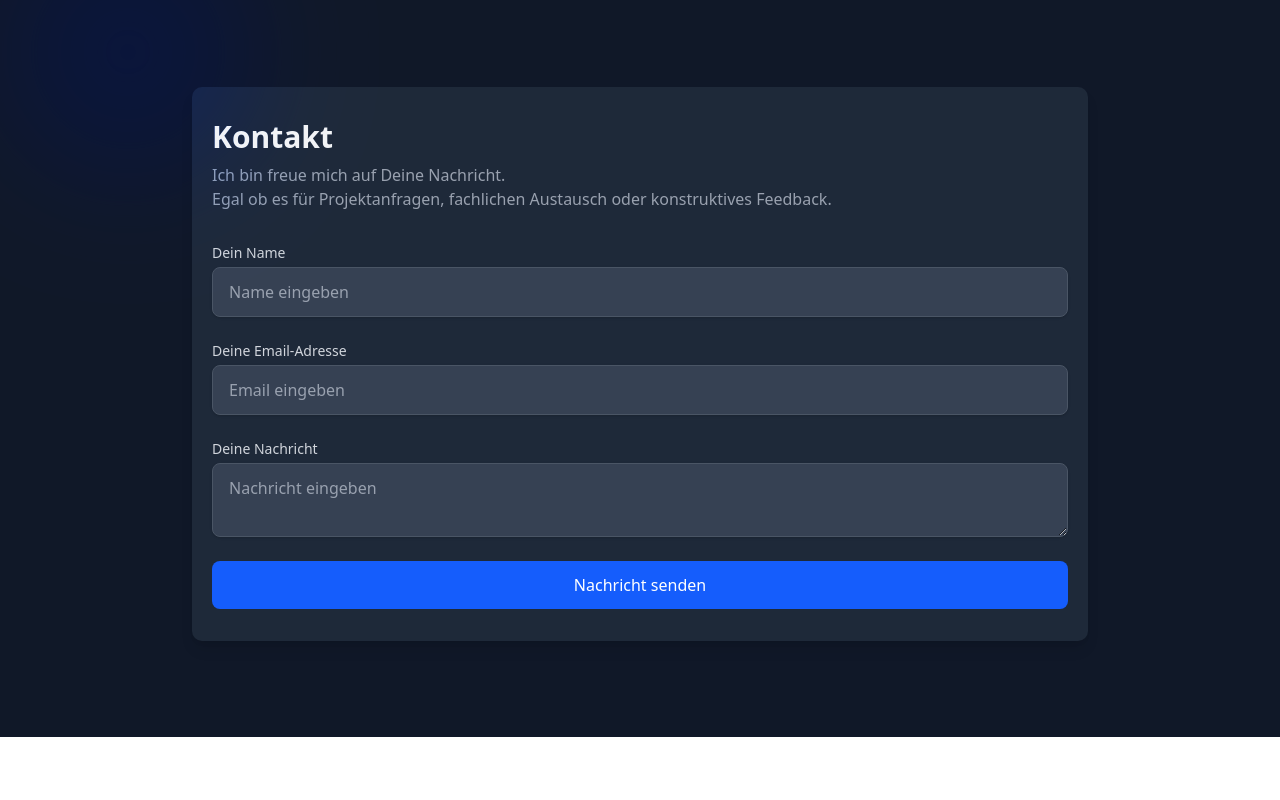
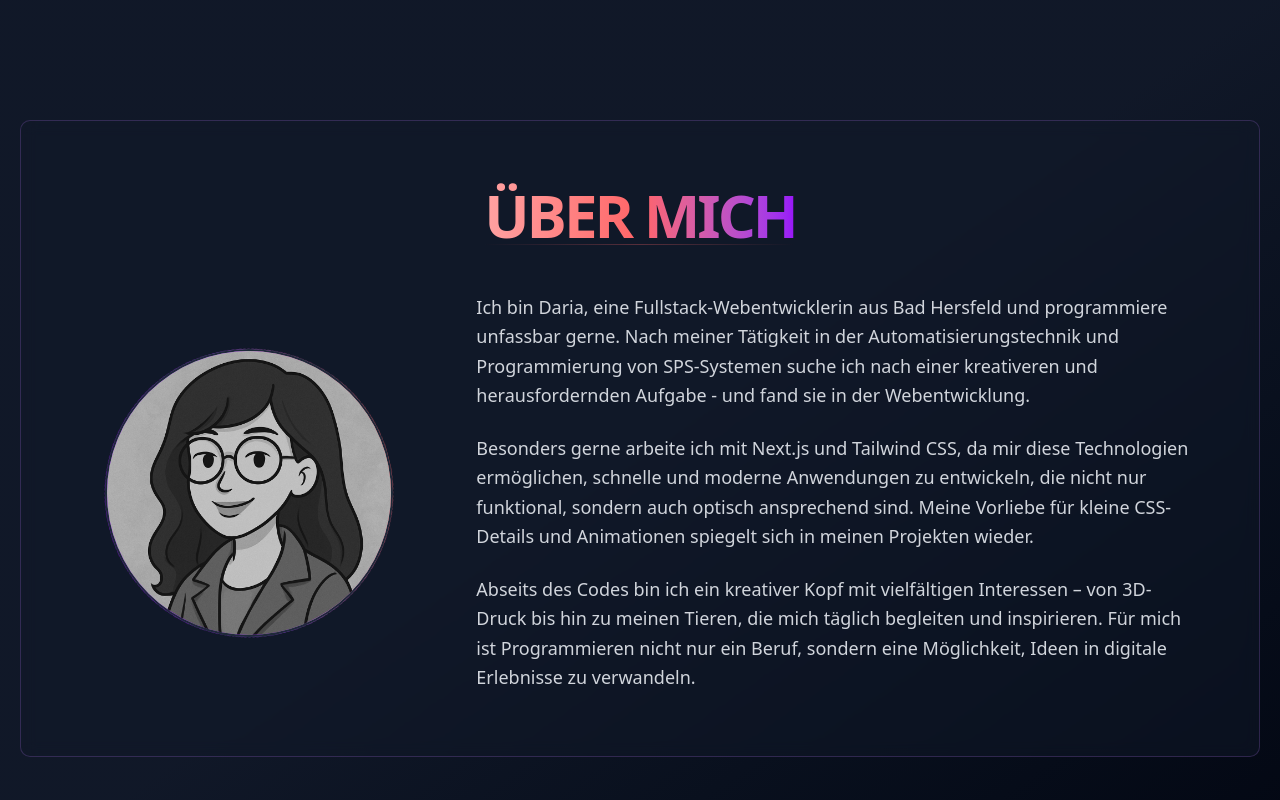
Before and after one commit to BlackReacon/portfolio, a Next.js app: page / in a window 1280 px wide. Shown: the part 620-1420 px from the top of the page. Before the commit the page ends 1357 px from the top, so only its background shows below. Built offline with nearby package versions, Linux system fonts and the light colour scheme.

Commit message:
update About me Page

```diff
--- a/src/app/page.tsx
+++ b/src/app/page.tsx
@@ -9,8 +9,8 @@ export default function Home() {
     <div className="min-h-screen bg-gray-900 text-white">
       <main>
          <Hero />
-    {/*    <About />
-        <SkillsPage />
+        <About />
+      {/*  <SkillsPage />
         <ProjectsPage/> */}
         <ContactPage />
       </main>
--- a/src/components/sections/about/page.tsx
+++ b/src/components/sections/about/page.tsx
@@ -3,24 +3,41 @@ import Image from "next/image";
 export default function AboutPage() {
   return (
     <>
-      <section id="about" className="py-24">
-        <div className="container mx-auto px-5">
-          <div className="bg-[#0f0f0f] border border-green-400/20 my-8">
+      <section
+        id="about"
+        className="relative py-24 bg-gradient-to-br from-gray-900 via-gray-900 to-gray-950 border-t border-b border-purple-400/30"
+      >
+
+        {/* about me - container */}
+        <div className="container mx-auto px-5 relative">
+          <div className="group bg-gray-900/50 backdrop-blur-sm border border-purple-400/20 rounded-lg my-8 overflow-hidden">
             <div className="p-8 md:p-16">
-              <h2 className="text-4xl md:text-6xl font-extrabold uppercase tracking-wider text-center mb-12 bg-gradient-to-r from-green-400 to-blue-500 bg-clip-text text-transparent">
-                Über mich
-                <div className="w-24 h-1 bg-gradient-to-r from-green-400 via-blue-500 to-purple-500 mx-auto mt-6" />
+
+              {/* about me - title */}
+              <div className="text-center mb-12">
+              <h2 className="text-4xl md:text-6xl font-extrabold uppercase tracking-tighter inline-block relative group">
+                <span className="bg-gradient-to-r from-red-300 via-red-400 to-purple-600 bg-clip-text text-transparent">
+                  Über mich
+                </span>
+                <div className="absolute bottom-0 left-0 w-full h-px overflow-hidden">
+                  <div className="absolute bottom-0 left-0 w-full h-0.5 bg-gradient-to-r from-transparent via-red-400/30 to-transparent group-hover:via-red-400/80 transition-colors duration-500 ease-in-out" />
+                </div>
               </h2>
-              <div className="grid grid-cols-1 md:grid-cols-3 gap-16 items-center">
-                {/* Profilpicture */}
-                <div className="w-48 h-48 md:w-72 md:h-72 relative mx-auto">
-                  <div className="absolute inset-0 bg-gradient-to-r from-green-400 via-blue-500 to-purple-500 rounded-full p-1">
-                    <div className="relative w-full h-full  rounded-full overflow-hidden">
+            </div>
+
+              {/* about me - image */}
+              <div className="grid grid-cols-1 lg:grid-cols-3 gap-16 items-center">
+                <div className="relative mx-auto">
+                  <div className="w-48 h-48 lg:w-72 lg:h-72 relative group">
+                    <div className="absolute inset-0 bg-gradient-to-r from-red-400 via-purple-500 to-purple-600 rounded-full p-1 animate-[spin_4s_linear_infinite]">
+                      <div className="absolute inset-0 bg-gradient-to-r from-red-400 via-purple-500 to-purple-600 rounded-full opacity-0 group-hover:opacity-100 blur-md transition-all duration-700"></div>
+                    </div>
+                    <div className="relative w-full h-full rounded-full overflow-hidden border-2 border-gray-800 group-hover:border-purple-500/30 transition-all duration-500">
                       <Image
                         src="/profilpicture.png"
                         alt="Profil Bild von Daria"
                         fill
-                        className="object-cover"
+                        className="object-cover grayscale group-hover:grayscale-0 transition-all duration-700"
                         sizes="(max-width: 768px) 100vw, (max-width: 1200px) 50vw, 33vw"
                         priority
                       />
@@ -28,8 +45,9 @@ export default function AboutPage() {
                   </div>
                 </div>
 
-                <div className="md:col-span-2 text-gray-300 text-lg">
-                  <p className="mb-6">
+                {/* about me - text */}
+                <div className="md:col-span-2 space-y-6">
+                  <p className="text-gray-300 text-lg leading-relaxed">
                     Ich bin Daria, eine Fullstack-Webentwicklerin aus Bad
                     Hersfeld und programmiere unfassbar gerne. Nach meiner
                     Tätigkeit in der Automatisierungstechnik und Programmierung
@@ -37,7 +55,7 @@ export default function AboutPage() {
                     herausfordernden Aufgabe - und fand sie in der
                     Webentwicklung.
                   </p>
-                  <p className="mb-6">
+                  <p className="text-gray-300 text-lg leading-relaxed">
                     Besonders gerne arbeite ich mit Next.js und Tailwind CSS, da
                     mir diese Technologien ermöglichen, schnelle und moderne
                     Anwendungen zu entwickeln, die nicht nur funktional, sondern
@@ -45,7 +63,7 @@ export default function AboutPage() {
                     CSS-Details und Animationen spiegelt sich in meinen
                     Projekten wieder.
                   </p>
-                  <p>
+                  <p className="text-gray-300 text-lg leading-relaxed">
                     Abseits des Codes bin ich ein kreativer Kopf mit
                     vielfältigen Interessen – von 3D-Druck bis hin zu meinen
                     Tieren, die mich täglich begleiten und inspirieren. Für mich
```
